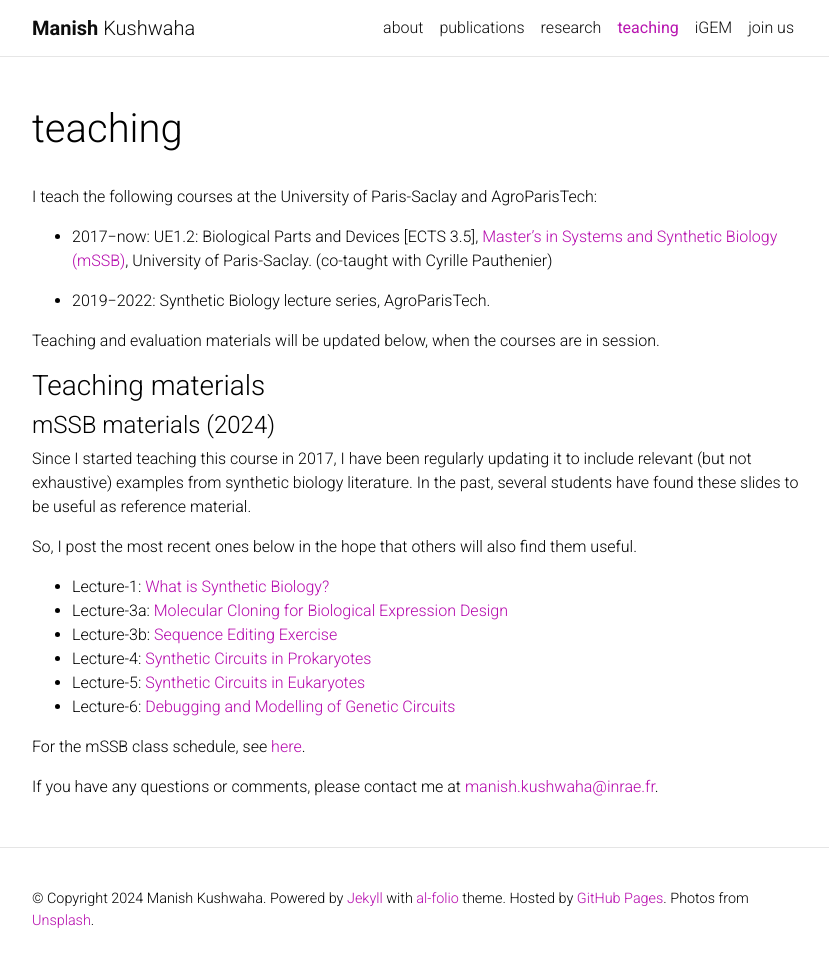
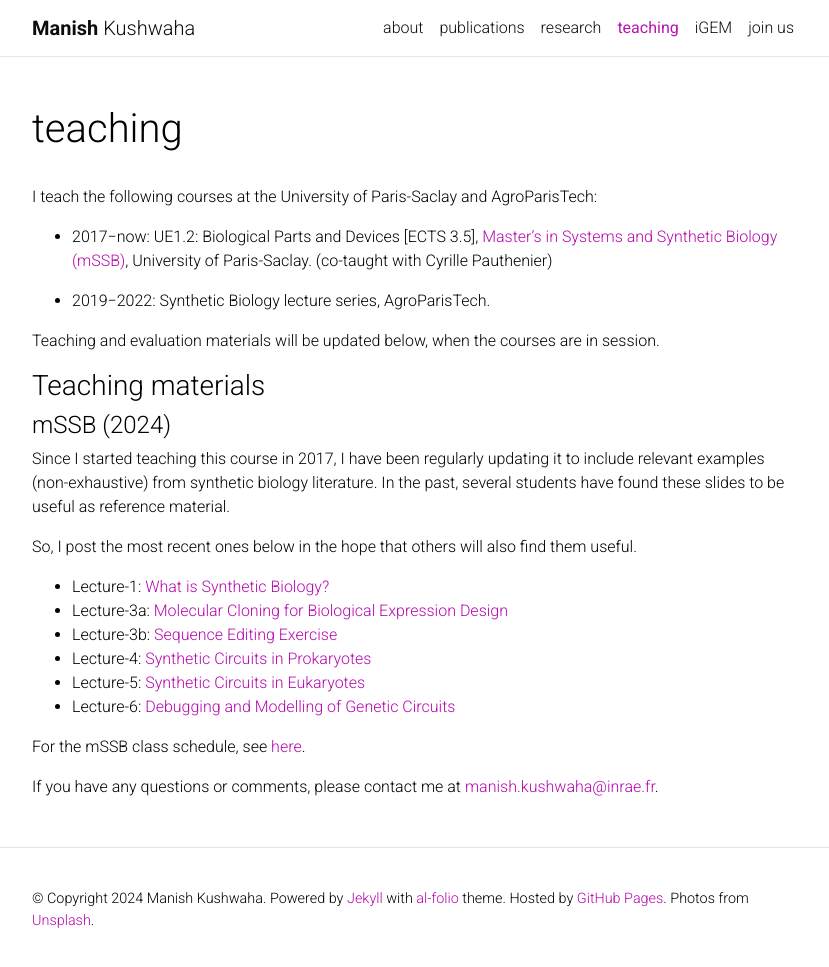
Before and after one commit to manishmicrobe/manishmicrobe.github.io, a Jekyll site: the page built from _pages/teaching.md, in a window 1280 px wide and 972 px high. Shown: the top 967 px of the window, without its empty margins (223-1052 px from the left). Built offline with Jekyll 4.4.1, drawn with Linux system fonts in a browser that asks for light colours; comment, search, counter and statistics services are not loaded; a style sheet for code colours, icons or effects is not loaded.

Commit message:
Update teaching.md

```diff
--- a/_pages/teaching.md
+++ b/_pages/teaching.md
@@ -17,9 +17,9 @@
 
 ### Teaching materials
 
-#### mSSB materials (2024)
+#### mSSB (2024)
 
-Since I started teaching this course in 2017, I have been regularly updating it to include relevant (but not exhaustive) examples from synthetic biology literature. In the past, several students have found these slides to be useful as reference material.
+Since I started teaching this course in 2017, I have been regularly updating it to include relevant examples (non-exhaustive) from synthetic biology literature. In the past, several students have found these slides to be useful as reference material.
 
 So, I post the most recent ones below in the hope that others will also find them useful.
 * Lecture-1: [What is Synthetic Biology?](/assets/pdf/Lecture-1_2024_mSSB_UE2.1_Synbio_Intro.pdf)
```
